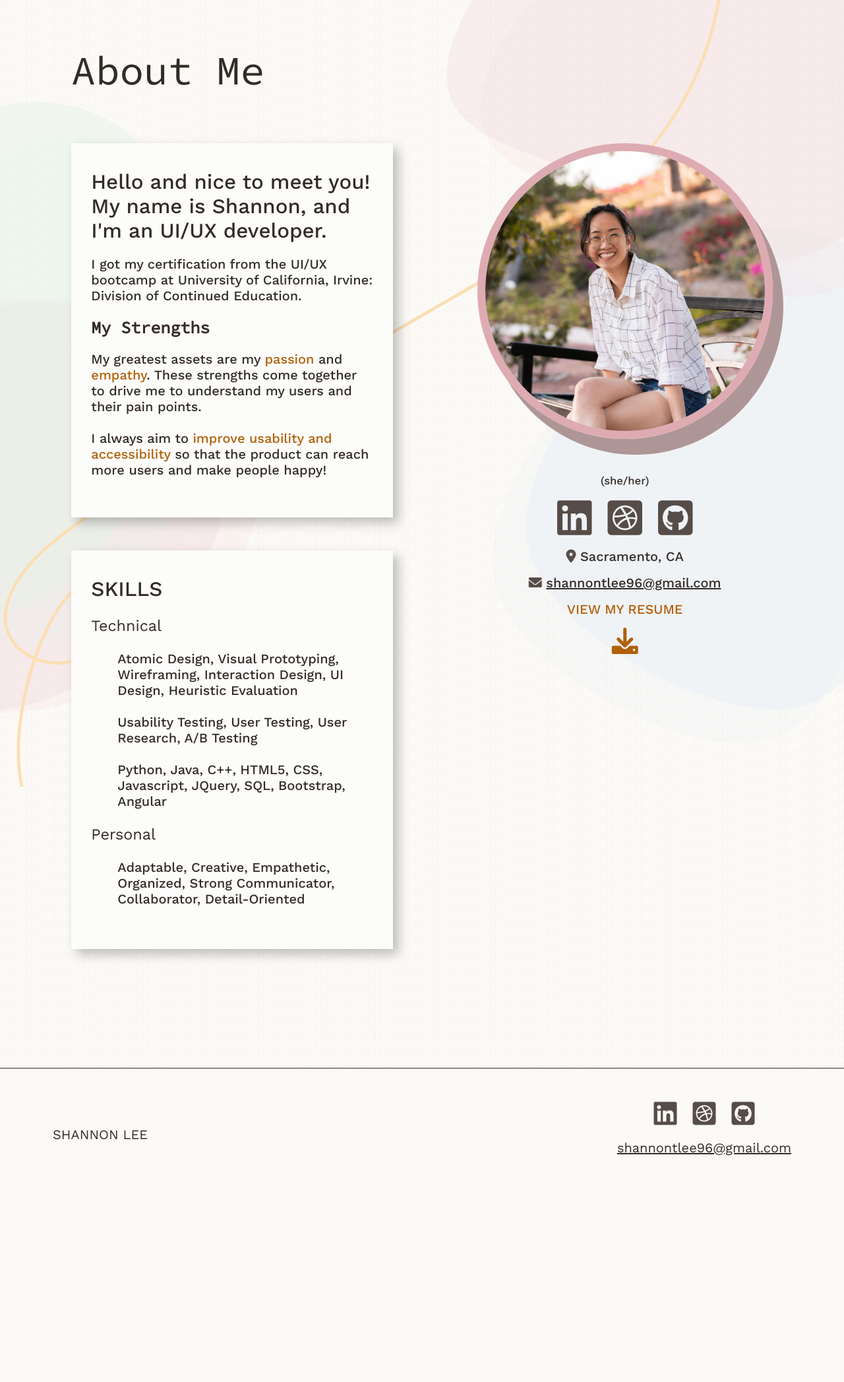
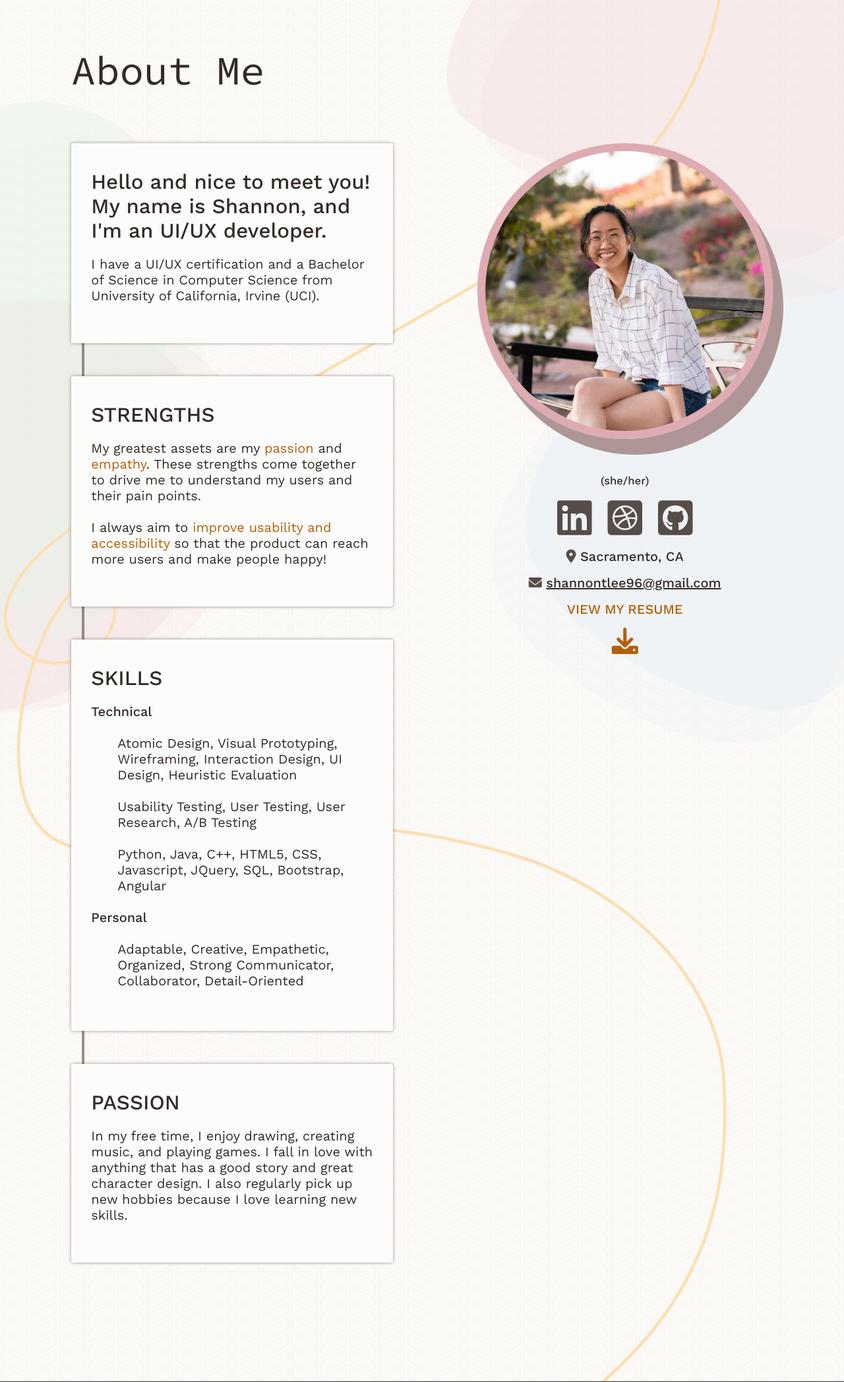
Before and after one commit to Leest1/leest1.github.io_2022, a PHP site: page /about.html in a window 1280 px wide. Shown: the part 165-2259 px from the top of the page at 66% size. Before the commit the page ends 1916 px from the top, so only its background shows below. Run offline with PHP 8.4, Linux system fonts and the light colour scheme.

Commit message:
iterated cards and about section

```diff
--- a/about.html
+++ b/about.html
@@ -8,11 +8,7 @@
     <link rel="preconnect" href="https://fonts.googleapis.com" />
     <link rel="preconnect" href="https://fonts.gstatic.com" crossorigin />
     <link
-      href="https://fonts.googleapis.com/css2?family=Source+Code+Pro:wght@300;400&display=swap"
-      rel="stylesheet"
-    />
-    <link
-      href="https://fonts.googleapis.com/css2?family=Work+Sans:wght@400;500;600;700&display=swap"
+      href="https://fonts.googleapis.com/css2?family=Source+Code+Pro:wght@300;400&family=Work+Sans:wght@300;400;500;600;700&display=swap"
       rel="stylesheet"
     />
     <link
@@ -71,37 +67,52 @@
         <div class="g-75 pt-75 about">
           <section class="about-left column g-50 align-self-start">
             <div class="sub-section">
-              <div>
+              <div class="sub-section-content">
                 <h2>
                   Hello and nice to meet you!
                   <br />My name is Shannon, and I'm an UI/UX developer.
                 </h2>
                 <p>
-                  I got my certification from the UI/UX bootcamp at University of California, Irvine: Division
-                  of Continued Education.
+                  I have a UI/UX certification and a Bachelor of Science in
+                  Computer Science from University of California, Irvine (UCI).
                 </p>
               </div>
-              <div>
-                <h2 class="sub-h2">My Strengths</h2>
+            </div>
+            <div class="sub-section">
+              <div class="sub-section-content">
+                <h2>STRENGTHS</h2>
                 <p>
                   My greatest assets are my
                   <span class="accent-text">passion</span> and
                   <span class="accent-text">empathy</span>. These strengths come
-                  together to drive me to understand my users and their
-                  pain points.
-                  <br><br>
+                  together to drive me to understand my users and their pain
+                  points. <br /><br />
                   I always aim to
                   <span class="accent-text">
                     improve usability and accessibility</span
                   >
-                  so that the product can reach more users and make people happy!
+                  so that the product can reach more users and make people
+                  happy!
                 </p>
               </div>
             </div>
-            <div class="sub-section" id="skills">
+            <div class="sub-section">
+              <div class="sub-section-content" id="skills">
+                <h2>SKILLS</h2>
+              </div>
+            </div>
+            <div class="sub-section">
+              <div class="sub-section-content">
                 <h2>
-                SKILLS
+                  PASSION
                 </h2>
+                <p>
+                  In my free time, I enjoy drawing, creating music, and playing
+                  games. I fall in love with anything that has a good story and
+                  great character design. I also regularly pick up new hobbies
+                  because I love learning new skills.
+                </p>
+              </div>
             </div>
           </section>
 
@@ -118,22 +129,19 @@
             <div class="column align-items-center g-16">
               <div><small>(she/her)</small></div>
               <div class="row g-25">
-                <a class="linkedin"
-                target="_blank" rel="noopener noreferrer"
+                <a class="linkedin" target="_blank" rel="noopener noreferrer"
                   ><span
                     aria-hidden="true"
                     class="fa-brands fa-linkedin fa-3x"
                   ></span>
                 </a>
-                <a class="dribbble"
-                target="_blank" rel="noopener noreferrer"
+                <a class="dribbble" target="_blank" rel="noopener noreferrer"
                   ><span
                     aria-hidden="true"
                     class="fa-brands fa-dribbble-square fa-3x"
                   ></span>
                 </a>
-                <a class="github"
-                target="_blank" rel="noopener noreferrer"
+                <a class="github" target="_blank" rel="noopener noreferrer"
                   ><span
                     aria-hidden="true"
                     class="fa-brands fa-github-square fa-3x"
@@ -153,15 +161,15 @@
                 </p>
               </a>
               <a class="resume" target="_blank" rel="noopener noreferrer"
-                ><p class="m-0 accent-text">
-                  VIEW MY RESUME
-                </p>
+                ><p class="m-0 accent-text">VIEW MY RESUME</p>
               </a>
               <div class="tooltip">
                 <a class="resume" download>
                   <span aria-hidden="true" class="fa-solid fa-download fa-2x">
                   </span>
-                  <span class="tooltiptext" id="myTooltip">Download Resume</span>
+                  <span class="tooltiptext" id="myTooltip"
+                    >Download Resume</span
+                  >
                 </a>
               </div>
             </div>
@@ -174,29 +182,24 @@
       <div class="">SHANNON LEE</div>
       <div class="column align-items-center">
         <div class="row g-25">
-          <a class="linkedin"
-            target="_blank" rel="noopener noreferrer"
-              ><span
-                aria-hidden="true"
-                class="fa-brands fa-linkedin fa-2x"
-              ></span
+          <a class="linkedin" target="_blank" rel="noopener noreferrer"
+            ><span aria-hidden="true" class="fa-brands fa-linkedin fa-2x"></span
           ></a>
-          <a class="dribbble"
-            target="_blank" rel="noopener noreferrer"
+          <a class="dribbble" target="_blank" rel="noopener noreferrer"
             ><span
               aria-hidden="true"
               class="fa-brands fa-dribbble-square fa-2x"
             ></span
           ></a>
-          <a class="github"
-            target="_blank" rel="noopener noreferrer"
+          <a class="github" target="_blank" rel="noopener noreferrer"
             ><span
               aria-hidden="true"
               class="fa-brands fa-github-square fa-2x"
             ></span
           ></a>
         </div>
-        <p><a class="email">
+        <p>
+          <a class="email">
             <u>shannontlee96@gmail.com</u>
           </a>
         </p>
--- a/case-studies.html
+++ b/case-studies.html
@@ -8,11 +8,7 @@
     <link rel="preconnect" href="https://fonts.googleapis.com" />
     <link rel="preconnect" href="https://fonts.gstatic.com" crossorigin />
     <link
-      href="https://fonts.googleapis.com/css2?family=Source+Code+Pro:wght@300;400&display=swap"
-      rel="stylesheet"
-    />
-    <link
-      href="https://fonts.googleapis.com/css2?family=Work+Sans:wght@400;500;600;700&display=swap"
+      href="https://fonts.googleapis.com/css2?family=Source+Code+Pro:wght@300;400&family=Work+Sans:wght@300;400;500;600;700&display=swap"
       rel="stylesheet"
     />
     <link
--- a/index.html
+++ b/index.html
@@ -8,11 +8,7 @@
     <link rel="preconnect" href="https://fonts.googleapis.com" />
     <link rel="preconnect" href="https://fonts.gstatic.com" crossorigin />
     <link
-      href="https://fonts.googleapis.com/css2?family=Source+Code+Pro:wght@300;400&display=swap"
-      rel="stylesheet"
-    />
-    <link
-      href="https://fonts.googleapis.com/css2?family=Work+Sans:wght@400;500;600;700&display=swap"
+      href="https://fonts.googleapis.com/css2?family=Source+Code+Pro:wght@300;400&family=Work+Sans:wght@300;400;500;600;700&display=swap"
       rel="stylesheet"
     />
     <link
--- a/json/case-studies.json
+++ b/json/case-studies.json
@@ -3,7 +3,7 @@
         [
             {
                 "name": "MDES Website Redesign",
-                "shortSummary": "",
+                "shortSummary": "Redesign Mississippi's unemployment website to help streamline the application process for unemployment aid",
                 "summary": "Redesigned the MDES website in order to improve the process of applying for unemployment aid. Goal was to increase conversion rate of application completion and alleviate any questions or concerns by rethinking the process and content hierarchy.",
                 "tools": ["user journey", "proto-persona", "site map", "design principles", "gestalt laws", "A/B testing", "usability testing", "brand", "style guide", "Figma"],
                 "url": "https://drive.google.com/file/d/1x6Zn6KZFGBbql3Mb_U15gcWo6A8fLNHZ/view?usp=sharing",
@@ -14,7 +14,7 @@
             },
             {
                 "name": "Nom Noms",
-                "shortSummary": "",
+                "shortSummary": "A social media application that connects foodies and restaurants through friends and photos",
                 "summary": "A social media application with the goal of connecting restaurant owners and their customers in a personal way, in order to tackle the wicked problem of commerce within the food industry.",
                 "tools": ["user interviews", "user surveys", "proto-persona", "creative matrix", "competitive analysis", "user journeys", "Figma"],
                 "url": "https://drive.google.com/file/d/1Jv69attDovKJIbFtwjBwZ3nryIQ2AZK-/view?usp=sharing",
@@ -25,7 +25,7 @@
             },
             {
                 "name": "Prado Health (mini)",
-                "shortSummary": "",
+                "shortSummary": "Prado Health rebrand to ensure users feel welcomed and comfortable using their medical application",
                 "summary": "Rebrand of Prado Health, a fictitious startup company whose aim is to make it easy and worry-free for their customers to get to the doctor. Identify a brand personality and iterate the wireframes to reflect the new branding.",
                 "tools": ["brand", "mood board", "60-30-10 rule", "color theory", "color symbolism", "style guide", "visual hierarchy", "A/B testing", "Figma", "ui designer"],
                 "url": "https://drive.google.com/file/d/16eJtUMot40QlGE2W_Ufn4iOuAONr2p7m/view?usp=sharing",
--- a/style/_flex-box.scss
+++ b/style/_flex-box.scss
@@ -32,3 +32,7 @@
 .text-align-center {
     text-align: center;
 }
+
+.text-align-end {
+    text-align: end;
+}
--- a/style/_laptop.scss
+++ b/style/_laptop.scss
@@ -4,12 +4,10 @@
     .card-small {
         flex-direction: row;
         gap: 1rem;
-        padding: 2rem 2rem;
 
         img {
-            box-shadow: rgba(0, 0, 0, 0.25) 2px 4px 4px;
-            width: 20rem;
-            height: 20rem;
+            width: 25rem;
+            height: auto;
         }
 
         .cta-link {
@@ -19,7 +17,10 @@
         }
 
         .card-small-contents {
-            padding: 0rem 2rem;
+            padding: 2rem 2rem 4.5rem 2rem;
+            h1 {
+                @include fontSizeScaler(4);
+            }
         }
     }
 
--- a/style/_variables.scss
+++ b/style/_variables.scss
@@ -5,6 +5,7 @@ $grey: #C6BFBB;
 $light-grey: #E5E1E0;
 $brown: #564d48;
 $black-80: rgba(51,43,38,0.80);
+$black-50: rgba(51,43,38,0.50);
 
 $primary-main: #FCFAF6;
 $primary-main-tint: #f4efee;
--- a/style/main.css
+++ b/style/main.css
@@ -476,23 +486,25 @@ header h1 {
 
 .about-left {
   order: 1;
+  position: relative;
 }
 .about-left .sub-section {
+  border-radius: 0.2rem;
   background-color: #FCFCFB;
-  box-shadow: 8px 8px 16px rgba(0, 0, 0, 0.25);
+  border: none;
   padding: 2.5rem 1.875rem;
+  position: relative;
+  box-shadow: 0 0 5px rgba(51, 43, 38, 0.5);
+  transition: all 450ms ease;
+  -webkit-transition: all 450ms ease;
 }
 .about-left .sub-section h2 {
   font-size: 1.953125rem;
   margin: 0;
   font-weight: 500;
 }
-.about-left .sub-section .sub-h2 {
-  font-size: 1.5625rem;
-  font-family: "Source Code Pro";
-  font-weighT: 600;
-}
 .about-left .sub-section h3 {
+  font-size: 1.25rem;
   font-weight: 400;
 }
 .about-left .sub-section ul {
@@ -500,6 +512,64 @@ header h1 {
 }
 .about-left .sub-section ul li {
   margin: 1.5rem 0rem;
+}
+.about-left .sub-section p {
+  font-weight: 400;
+}
+.about-left .sub-section .sub-section-content {
+  z-index: 100;
+}
+.about-left .sub-section:before, .about-left .sub-section:after {
+  border-color: transparent;
+  transition: all 0.25s;
+  border-style: solid;
+  border-radius: 0.2rem;
+  border-width: 0;
+  content: "";
+  height: 24px;
+  position: absolute;
+  width: 24px;
+}
+.about-left .sub-section:before {
+  border-color: rgba(51, 43, 38, 0.5);
+  border-left-width: 0px;
+  border-bottom-width: 0px;
+  right: -3px;
+  top: -3px;
+}
+.about-left .sub-section:after {
+  border-color: rgba(51, 43, 38, 0.5);
+  border-top-width: 0px;
+  border-right-width: 0px;
+  bottom: -3px;
+  left: -3px;
+}
+.about-left .sub-section:hover:before, .about-left .sub-section.hover:before, .about-left .sub-section:hover:after, .about-left .sub-section.hover:after {
+  height: 98%;
+  width: 99%;
+}
+.about-left .sub-section:hover:before, .about-left .sub-section.hover:before {
+  border-left-width: 2px;
+  border-bottom-width: 2px;
+}
+.about-left .sub-section:hover:after, .about-left .sub-section.hover:after {
+  border-top-width: 2px;
+  border-right-width: 2px;
+}
+.about-left #skills h3 {
+  font-weight: 500;
+}
+.about-left #skills li {
+  font-weight: 400;
+}
+.about-left:after {
+  position: absolute;
+  content: "";
+  z-index: -1;
+  left: 1rem;
+  background-color: rgba(51, 43, 38, 0.5);
+  width: 0.25rem;
+  height: 100%;
 }
 
 .about-img {
--- a/style/main.scss
+++ b/style/main.scss
@@ -180,7 +180,7 @@ header {
 .case-studies, .contact {
     display: flex;
     flex-direction: column;
-    gap: 1.5rem;
+    gap: 3rem;
 }
 
 // SECTIONS: ABOUT
@@ -195,10 +195,18 @@ header {
 
 .about-left {
     order: 1;
+    position: relative;
     .sub-section {
+        border-radius: 0.2rem;
         background-color: $white;
-        box-shadow: 8px 8px 16px rgba($color: #000000, $alpha: 0.25);
+        border: none;
         padding: 2.5rem 1.875rem;
+        position: relative;
+
+        -webkit-box-shadow: 0 0 5px $black-50;
+        box-shadow: 0 0 5px $black-50;
+        transition: all 450ms ease;
+        -webkit-transition: all 450ms ease;
 
         h2 {
             @include fontSizeScaler(3);
@@ -206,13 +214,8 @@ header {
             font-weight: 500;
         }
 
-        .sub-h2 {
-            @include fontSizeScaler(2);
-            font-family: 'Source Code Pro';
-            font-weighT: 600;
-        }
-
         h3 {
+            @include fontSizeScaler(1);
             font-weight: 400;
         }
 
@@ -222,6 +225,78 @@ header {
                 margin: 1.5rem 0rem;
             }
         }
+
+        p {
+            font-weight: 400;
+        }
+        .sub-section-content {
+            z-index: 100;
+        }
+
+        &:before,
+        &:after {
+            border-color: transparent;
+            -webkit-transition: all 0.25s;
+            transition: all 0.25s;
+            border-style: solid;
+            border-radius: 0.2rem;
+            border-width: 0;
+            content: "";
+            height: 24px;
+            position: absolute;
+            width: 24px;
+        }
+        &:before {
+            border-color: $black-50;
+            border-left-width: 0px;
+            border-bottom-width: 0px;
+            right: -3px;
+            top: -3px;
+        }
+        &:after {
+            border-color: $black-50;
+            border-top-width: 0px;
+            border-right-width: 0px;
+            bottom: -3px;
+            left: -3px;
+        }
+        &:hover:before,
+        &.hover:before,
+        &:hover:after,
+        &.hover:after {
+            height: 98%;
+            width: 99%;
+        }
+        &:hover:before,
+        &.hover:before{
+            border-left-width: 2px;
+            border-bottom-width: 2px;
+        }
+        &:hover:after,
+        &.hover:after {
+            border-top-width: 2px;
+            border-right-width: 2px;
+        }
+    }
+
+    #skills {
+        h3 {
+            font-weight: 500;
+        }
+        li {
+            font-weight: 400;
+        }
+    }
+
+
+    &:after {
+        position: absolute;
+        content: '';
+        z-index: -1;
+        left: 1rem;
+        background-color: $black-50;
+        width: 0.25rem;
+        height: 100%;
     }
 }
 
```
Also changed, not shown: other parts of style/main.css (+30 -19 lines), scripts/case-studies.js (+5 -5 lines), scripts/home-case-studies.js (+10 -1 lines), scripts/skills.js (+9 -0 lines), style/_components.scss (+25 -16 lines), jquery.js, 1 other file. Lines whose indentation alone changed are shown as unchanged.
